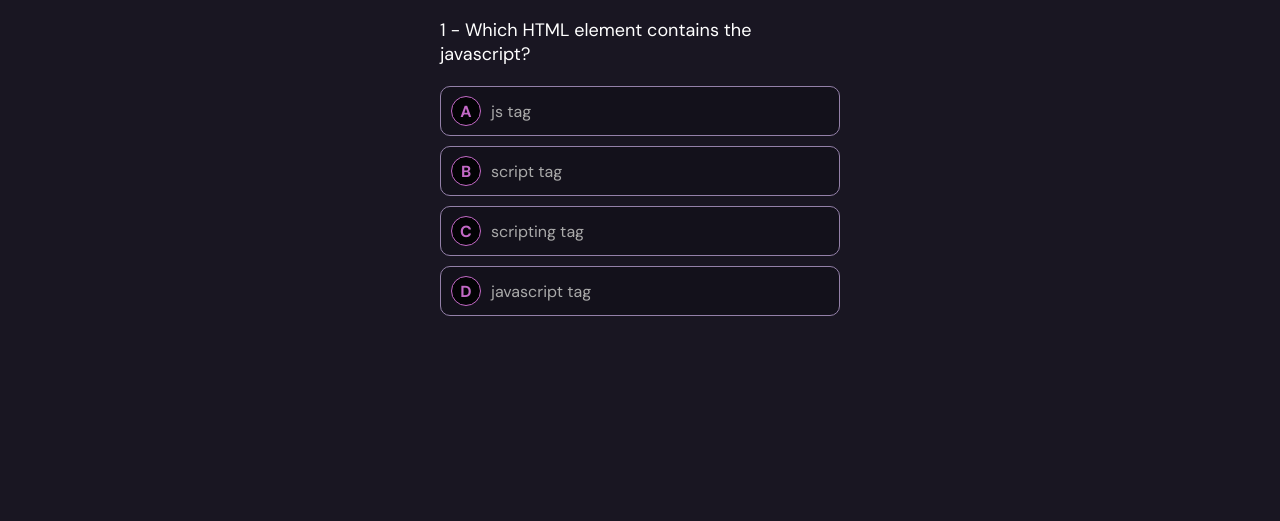
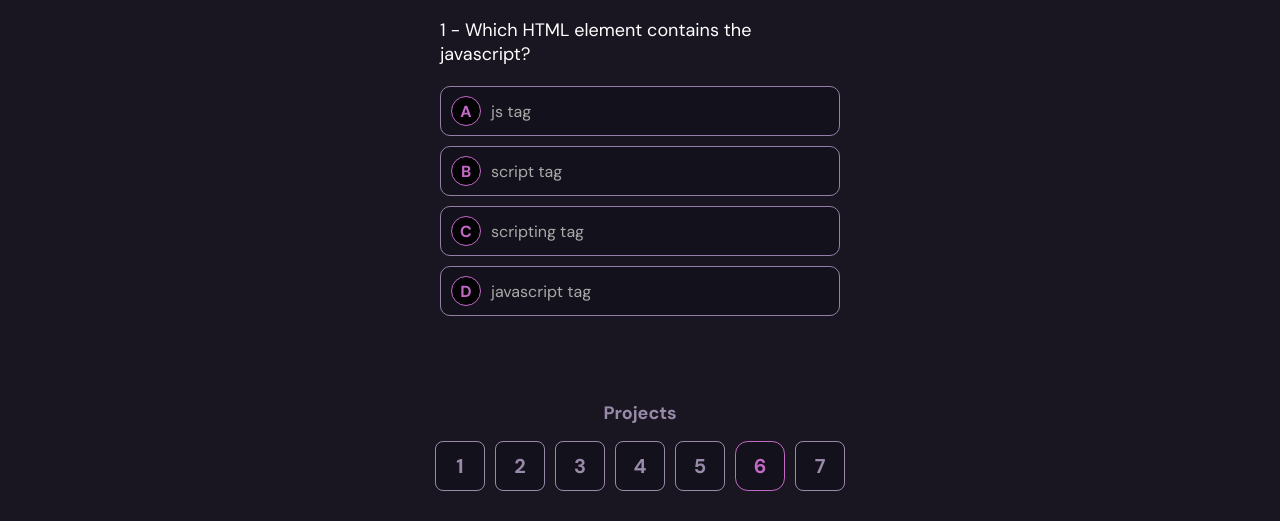
Before and after one commit to giobroliatto/b7web-challenge, a plain HTML site: page project 06/index.html in a window 1280 px wide. Shown: the part 279-800 px from the top of the page. Drawn offline with Linux system fonts and the light colour scheme.

Commit message:
projects menu added

```diff
--- a/project 06/index.html
+++ b/project 06/index.html
@@ -30,6 +30,19 @@
       <button>Try again</button>
     </div>
 
+    <footer>
+      <div class="menu-title">Projects</div>
+      <div class="menu">
+        <a class="menu-num" href="../project 01/index.html">1</a>
+        <a class="menu-num" href="../project 02/index.html">2</a>
+        <a class="menu-num" href="../project 03/index.html">3</a>
+        <a class="menu-num" href="../project 04/index.html">4</a>
+        <a class="menu-num" href="../project 05/index.html">5</a>
+        <a class="act">6</a>
+        <a class="menu-num" href="../project 07/index.html">7</a>
+      </div>
+    </footer>
+
     <script src="questions.js"></script>
     <script src="script.js"></script>
   </body>
--- a/project 06/style.css
+++ b/project 06/style.css
@@ -2,6 +2,10 @@
   margin: 0;
   padding: 0;
   box-sizing: border-box;
+}
+
+a {
+  text-decoration: none; /* remove o sublinhado dos links */
 }
 
 body {
@@ -127,3 +131,51 @@ h1 {
   border: 2px solid #78d1e1;
   border-radius: 1rem;
 }
+
+footer {
+  position: absolute;
+  bottom: 30px;
+}
+
+.menu {
+  display: flex;
+  gap: 10px;
+}
+
+.menu-num,
+.act {
+  width: 50px;
+  height: 50px;
+  border: 1px solid #988aa8;
+  color: #988aa8;
+  display: flex;
+  justify-content: center;
+  align-items: center;
+  font-size: 20px;
+  font-weight: bold;
+  background-color: #13111b;
+  border-radius: 0.5rem;
+  transition: border-radius 0.1s;
+}
+
+.menu-num:hover {
+  border: 1px solid #78d1e1;
+  color: #78d1e1;
+  border-radius: 0.8rem;
+}
+
+.act {
+  border: 1px solid #c369c6;
+  color: #c369c6;
+  border-radius: 0.8rem;
+}
+
+.menu-title {
+  display: flex;
+  align-items: center;
+  justify-content: center;
+  color: #988aa8;
+  margin: 16px 0;
+  font-weight: bold;
+  font-size: 18px;
+}
```
